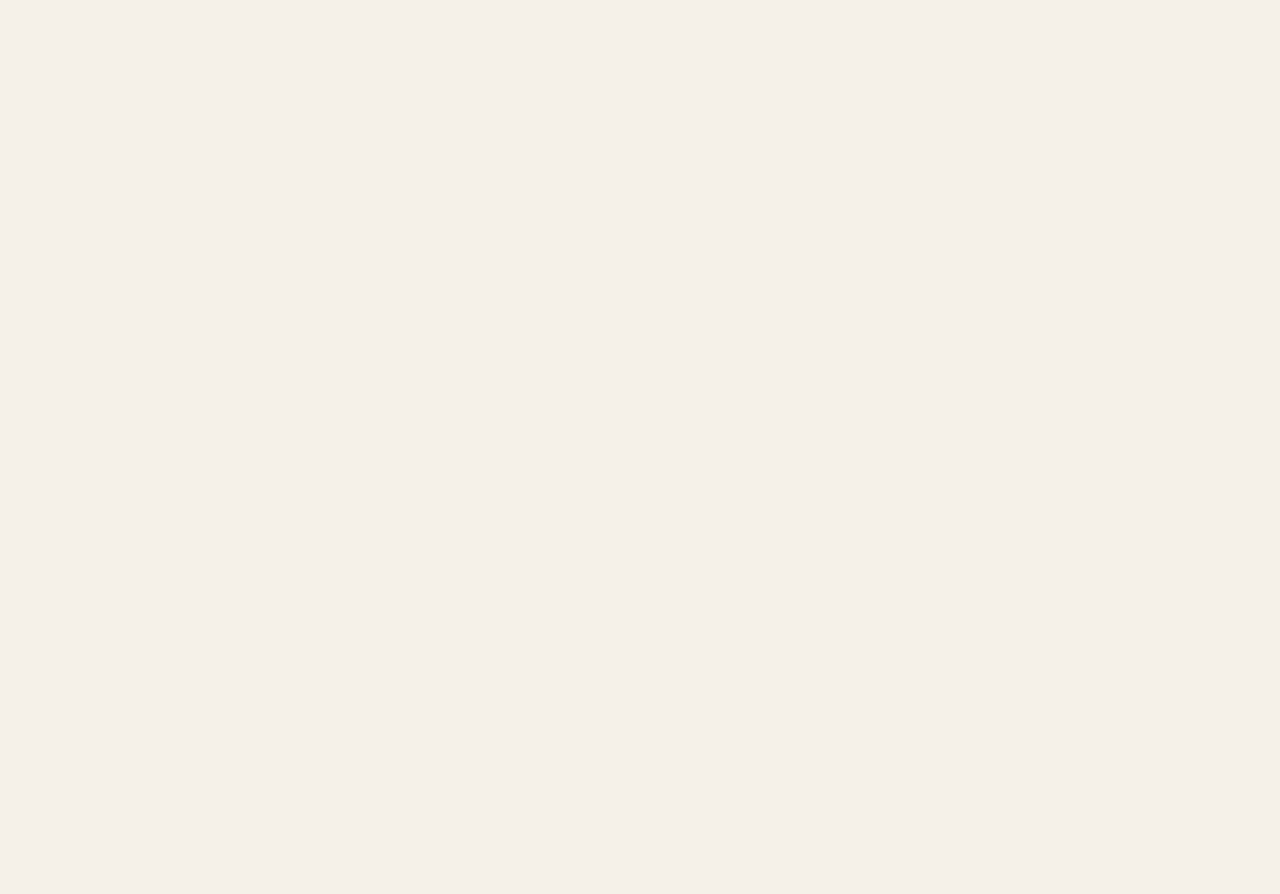
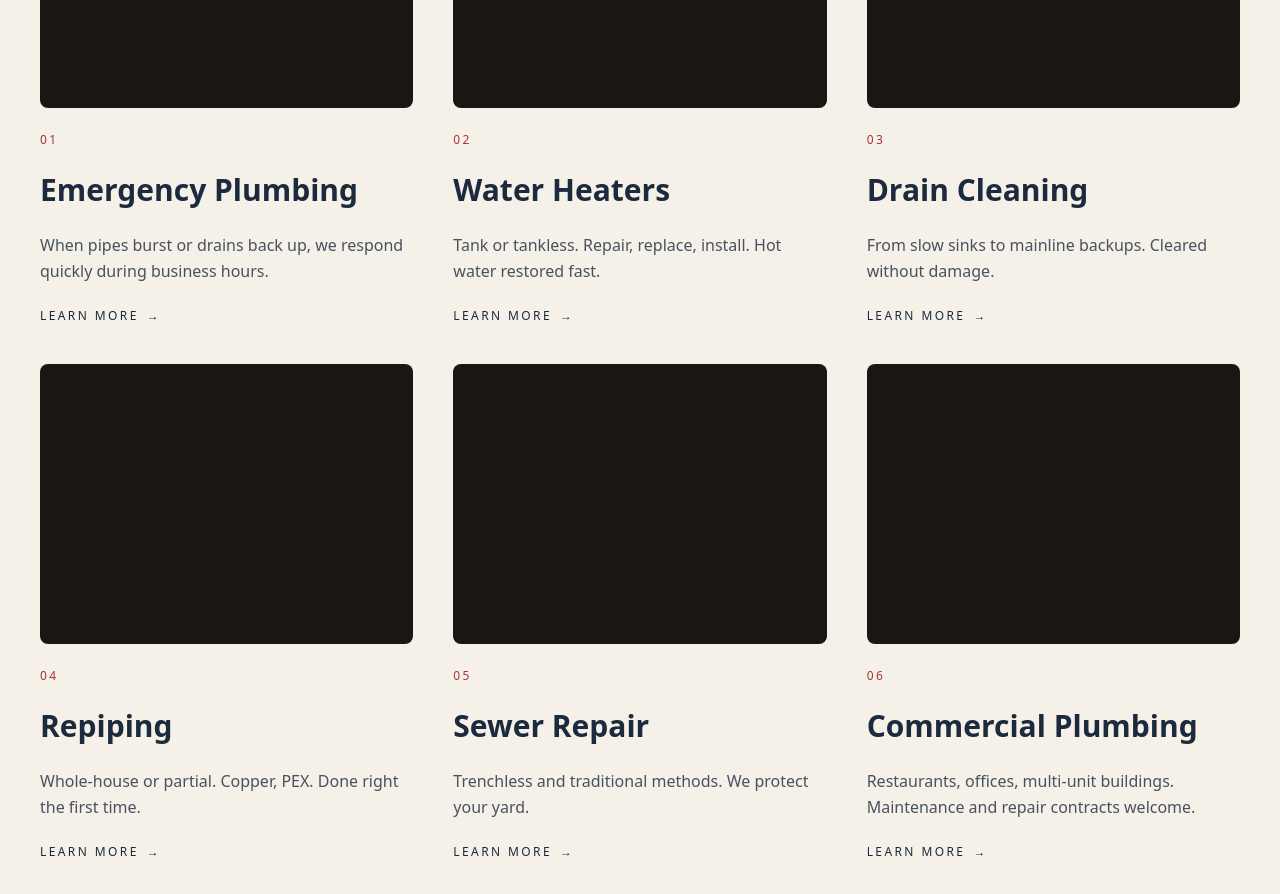
Before and after one commit to harrels77/patriot-plumbing-of-texas, a Next.js app: page / in a window 1280 px wide. Shown: the part 1100-1994 px from the top of the page. Before the commit the page ends 800 px from the top, so only its background shows below. Built offline with nearby package versions, Linux system fonts and the light colour scheme.

Commit message:
feat: add services overview section with array-driven grid

```diff
--- a/src/app/page.tsx
+++ b/src/app/page.tsx
@@ -1,5 +1,58 @@
+type Service = {
+  number: string;
+  title: string;
+  description: string;
+  href: string;
+};
+
+const services: Service[] = [
+  {
+    number: "01",
+    title: "Emergency Plumbing",
+    description:
+      "When pipes burst or drains back up, we respond quickly during business hours.",
+    href: "/services/emergency-plumbing",
+  },
+  {
+    number: "02",
+    title: "Water Heaters",
+    description:
+      "Tank or tankless. Repair, replace, install. Hot water restored fast.",
+    href: "/services/water-heaters",
+  },
+  {
+    number: "03",
+    title: "Drain Cleaning",
+    description:
+      "From slow sinks to mainline backups. Cleared without damage.",
+    href: "/services/drain-cleaning",
+  },
+  {
+    number: "04",
+    title: "Repiping",
+    description:
+      "Whole-house or partial. Copper, PEX. Done right the first time.",
+    href: "/services/repiping",
+  },
+  {
+    number: "05",
+    title: "Sewer Repair",
+    description:
+      "Trenchless and traditional methods. We protect your yard.",
+    href: "/services/sewer-repair",
+  },
+  {
+    number: "06",
+    title: "Commercial Plumbing",
+    description:
+      "Restaurants, offices, multi-unit buildings. Maintenance and repair contracts welcome.",
+    href: "/services/commercial-plumbing",
+  },
+];
+
 export default function Home() {
   return (
+    <>
     <section className="mx-auto grid min-h-[85vh] max-w-7xl grid-cols-1 items-center gap-12 px-6 py-16 sm:px-10 lg:grid-cols-[1.15fr_1fr] lg:gap-16 lg:px-16 lg:py-0">
       {/* Left column — headline, subtitle, CTAs, service line */}
       <div className="flex max-w-xl flex-col gap-10">
@@ -51,5 +104,71 @@ export default function Home() {
         className="h-64 w-full rounded-xl bg-charcoal sm:h-96 lg:h-[70vh]"
       />
     </section>
+
+    {/* Services Overview — array-driven grid of the six core services */}
+    <section aria-label="Our services" className="bg-cream py-16 sm:py-20 lg:py-24">
+      <div className="mx-auto max-w-7xl px-6 sm:px-10">
+        {/* Heading block */}
+        <div className="mb-12 lg:mb-16">
+          <p className="font-mono text-xs uppercase tracking-[0.2em] text-tan">
+            02 · OUR SERVICES
+          </p>
+          <h2
+            className="mt-6 font-serif text-4xl font-semibold text-navy sm:text-5xl"
+            style={{ fontVariationSettings: "'opsz' 144, 'SOFT' 50" }}
+          >
+            Our Services
+          </h2>
+        </div>
+
+        {/* Card grid — rendered by mapping over the services array */}
+        <div className="grid grid-cols-1 gap-8 sm:grid-cols-2 lg:grid-cols-3 lg:gap-10">
+          {services.map((service) => (
+            <a
+              key={service.number}
+              href={service.href}
+              aria-label={`Learn more about ${service.title}`}
+              className="group flex flex-col gap-6"
+            >
+              {/* Photo placeholder — documentary photo to come */}
+              <div
+                aria-hidden="true"
+                className="aspect-[4/3] w-full rounded-lg bg-charcoal"
+              />
+
+              {/* Section number */}
+              <span className="font-mono text-xs uppercase tracking-[0.2em] text-rust">
+                {service.number}
+              </span>
+
+              {/* Service title */}
+              <h3
+                className="font-serif text-2xl font-semibold text-navy sm:text-3xl"
+                style={{ fontVariationSettings: "'opsz' 96, 'SOFT' 50" }}
+              >
+                {service.title}
+              </h3>
+
+              {/* Description */}
+              <p className="font-sans text-base leading-relaxed text-navy/80">
+                {service.description}
+              </p>
+
+              {/* Learn more affordance — arrow shifts on hover */}
+              <span className="inline-flex items-center gap-2 font-mono text-xs uppercase tracking-[0.2em] text-navy">
+                Learn more
+                <span
+                  aria-hidden="true"
+                  className="transition-transform duration-300 ease-out group-hover:translate-x-1"
+                >
+                  →
+                </span>
+              </span>
+            </a>
+          ))}
+        </div>
+      </div>
+    </section>
+    </>
   );
 }
```
Also changed, not shown: 2 other files (tests, documents, lock files or other folders).
